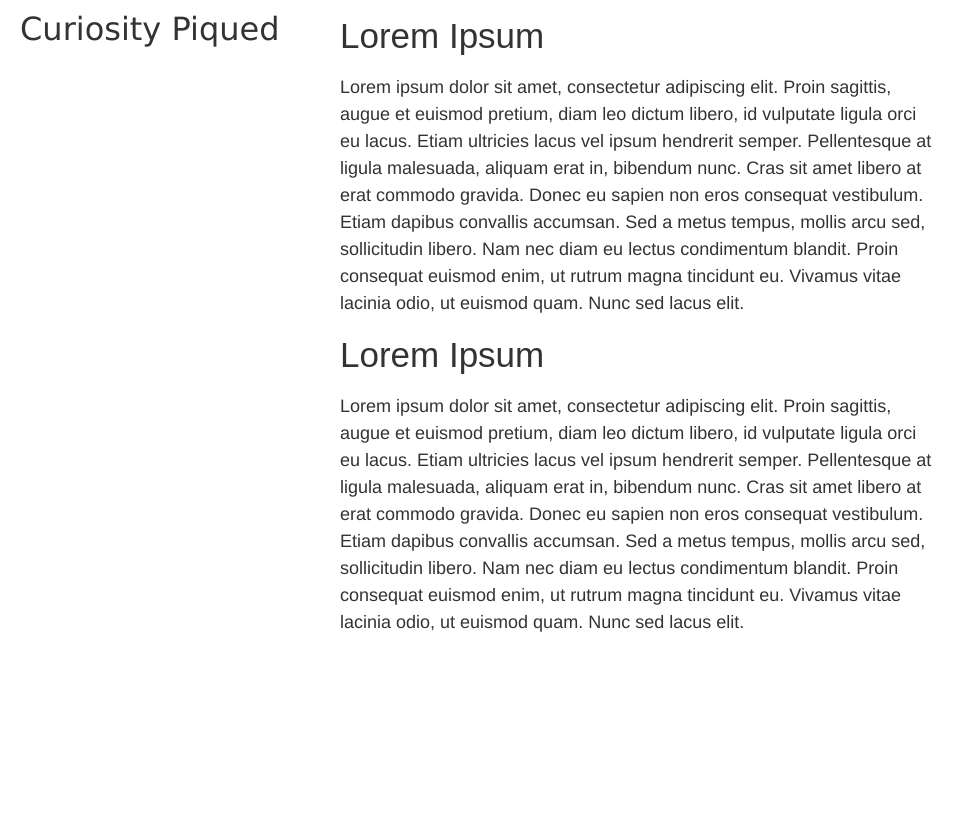
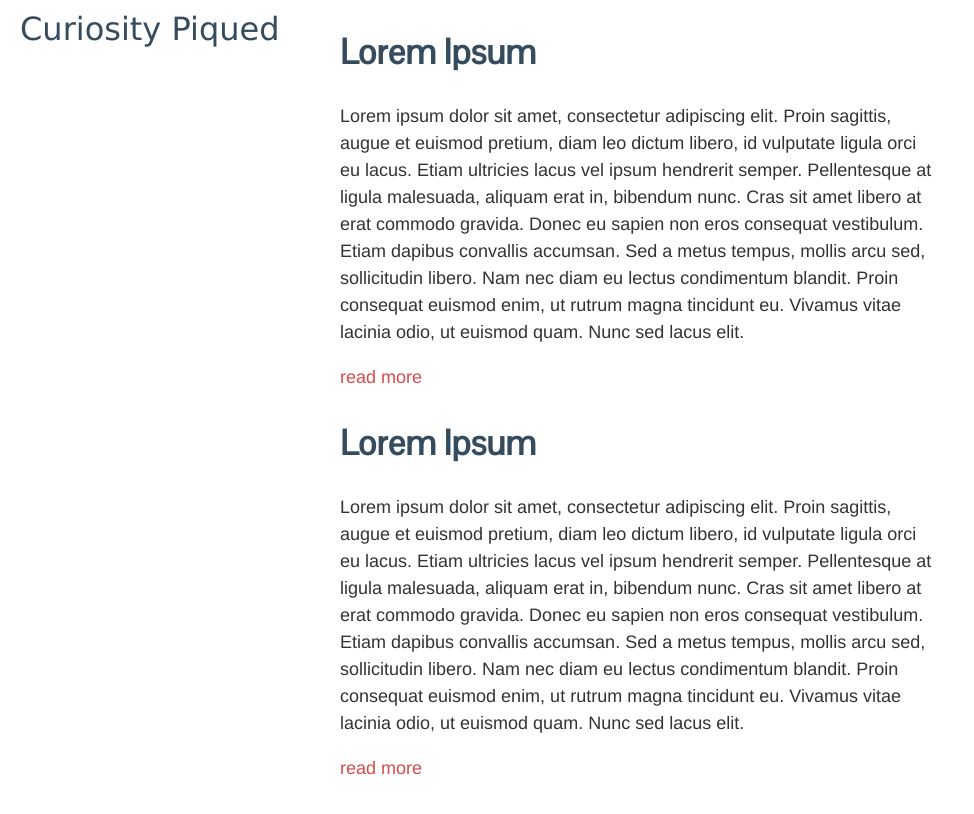
Before and after one commit to ryanfisher/curiositypiqued, a Jekyll site: the page built from index.html, in a window 1280 px wide. Shown: the top 814 px of the page, without its empty margins (0-974 px from the left). Built offline with Jekyll 4.4.1, drawn with Linux system fonts in a browser that asks for light colours; some web fonts are replaced.

Commit message:
Add color scheme and read more links

```diff
--- a/css/curiositypiqued.css
+++ b/css/curiositypiqued.css
@@ -1,4 +1,8 @@
-@import url(http://fonts.googleapis.com/css?family=Days+One);
+@import url(http://fonts.googleapis.com/css?family=Pontano+Sans);
+
+/* Current color scheme
+ * #354b5e, #475f77, #d74b4b, #dcddd8
+ */
 
 body {
   text-align: center;
@@ -9,6 +13,7 @@ h1 {
   font-family: Geneva, Verdana, sans-serif;
   font-weight: 100;
   font-size: 32px;
+  color: #354b5e;
 }
 
 .index h1 {
@@ -36,17 +41,26 @@ p {
   text-align: left;
 }
 
+h2 {
+  font-family: "Pontano Sans";
+}
+
 #post-index {
   list-style: none;
   padding: 0;
+}
+
+#post-index a {
+  color: #d74b4b;
+  text-decoration: none;
 }
 
 #post-index li {
   text-align: left;
 }
 
-#post-index a {
+#post-index a h2 {
   text-decoration: none;
   font-size: 35px;
-  color: #333;
+  color: #354b5e;
 }
--- a/index.html
+++ b/index.html
@@ -9,8 +9,9 @@ body_class: index
 <ul id="post-index">
     {% for post in site.posts %}
       <li>
-        <a href="{{ post.url }}">{{ post.title }}</a>
+        <a href="{{ post.url }}"><h2>{{ post.title }}</h2></a>
         <p>{{ post.excerpt }}</p>
+        <p><a href="{{ post.url }}">read more</a></p>
       </li>
     {% endfor %}
 </ul>
```
